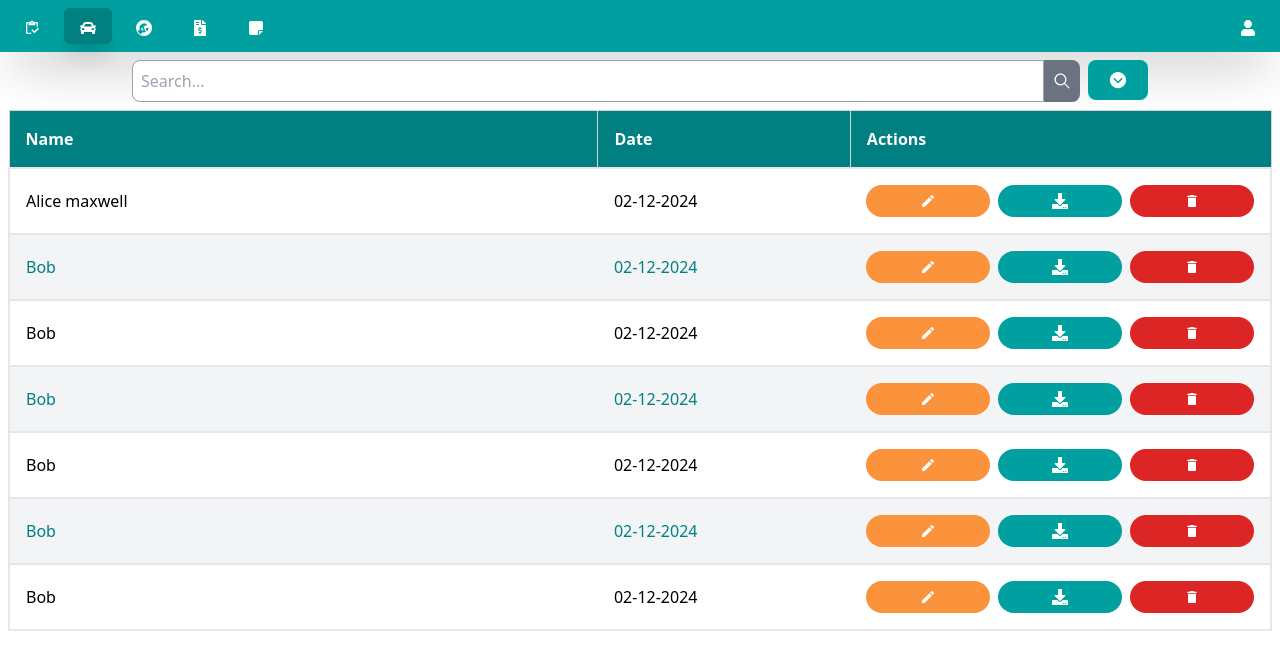
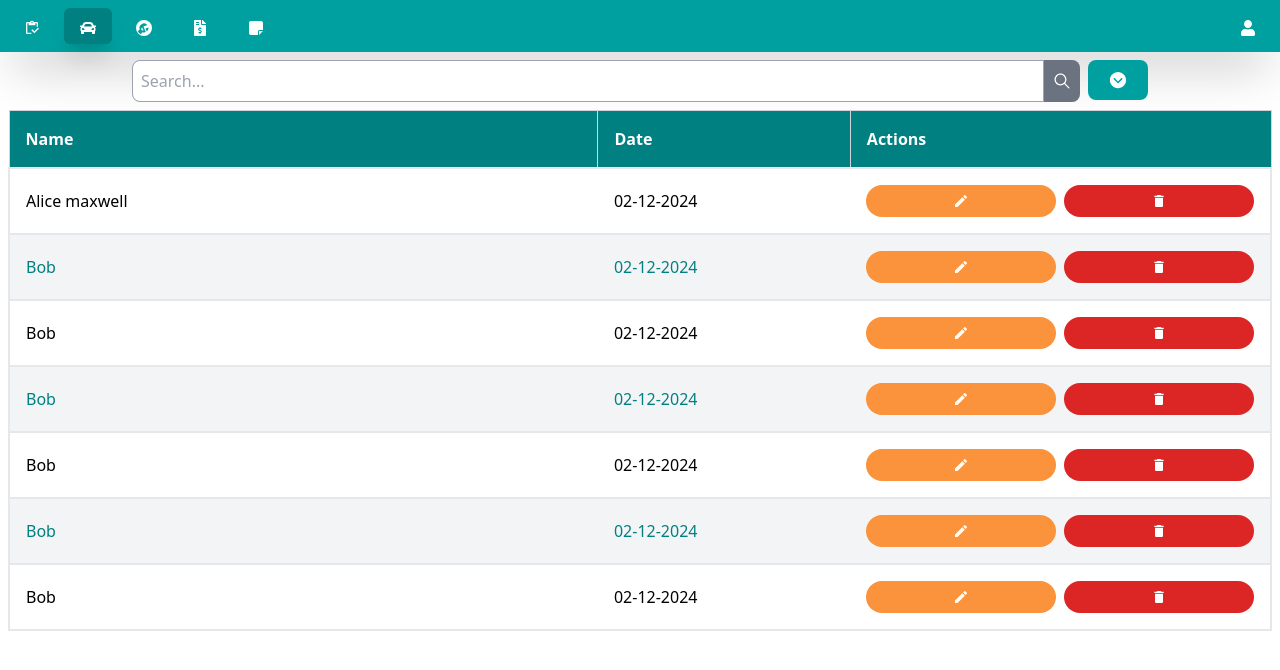
Before and after one commit to Shazil0204/Garage-All-In-One, a React (Vite) app in the folder Frontend/: page /car in a window 1280 px wide. Shown: the top 670 px of the page. Built offline with nearby package versions, Linux system fonts and the light colour scheme; what fluid-tailwind would draw is missing.

Commit message:
Update Car.tsx
this page is complete

```diff
--- a/Frontend/src/Screens/Routes/Car.tsx
+++ b/Frontend/src/Screens/Routes/Car.tsx
@@ -5,7 +5,6 @@ import Search from "../../Components/Common/Search";
 import { useState } from "react";
 
 import { MdModeEditOutline } from "react-icons/md";
-import { FaDownload } from "react-icons/fa";
 import { MdDelete } from "react-icons/md";
 
 const Car = () => {
@@ -41,24 +40,17 @@ const Car = () => {
     <>
       <div className="flex justify-evenly gap-2 w-full overflow-hidden">
         <button
-          className="bg-orange-400 hover:bg-orange-500 duration-100 text-white p-2 rounded-full xl:rounded flex justify-evenly items-center gap-2 w-full"
+          className="bg-orange-400 hover:bg-orange-500 duration-100 text-white p-2 rounded-full flex justify-evenly items-center gap-2 w-full"
           onClick={() => alert(`Editing ${row.Name}`)}
         >
-          <span className="hidden xl:block">Edit</span>
+          <span className="hidden 2xl:block">Edit</span>
           <MdModeEditOutline className="md:mt-1" />
         </button>
         <button
-          className="bg-secondary hover:bg-primary duration-100 text-white p-2 rounded-full xl:rounded flex justify-evenly items-center gap-2 w-full"
-          onClick={() => alert(`Viewing ${row.Name}`)}
+          className="bg-red-600 hover:bg-red-700 duration-100 text-white p-2 rounded-full flex justify-evenly items-center gap-2 w-full"
+          onClick={() => alert(`Delete ${row.Name}`)}
         >
-          <span className="hidden xl:block">Download</span>
-          <FaDownload className="md:mt-1" />
-        </button>
-        <button
-          className="bg-red-600 hover:bg-red-700 duration-100 text-white p-2 rounded-full xl:rounded flex justify-evenly items-center gap-2 w-full"
-          onClick={() => alert(`Viewing ${row.Name}`)}
-        >
-          <span className="hidden xl:block">Delete</span>
+          <span className="hidden 2xl:block">Delete</span>
           <MdDelete className="md:mt-1" />
         </button>
       </div>
```
